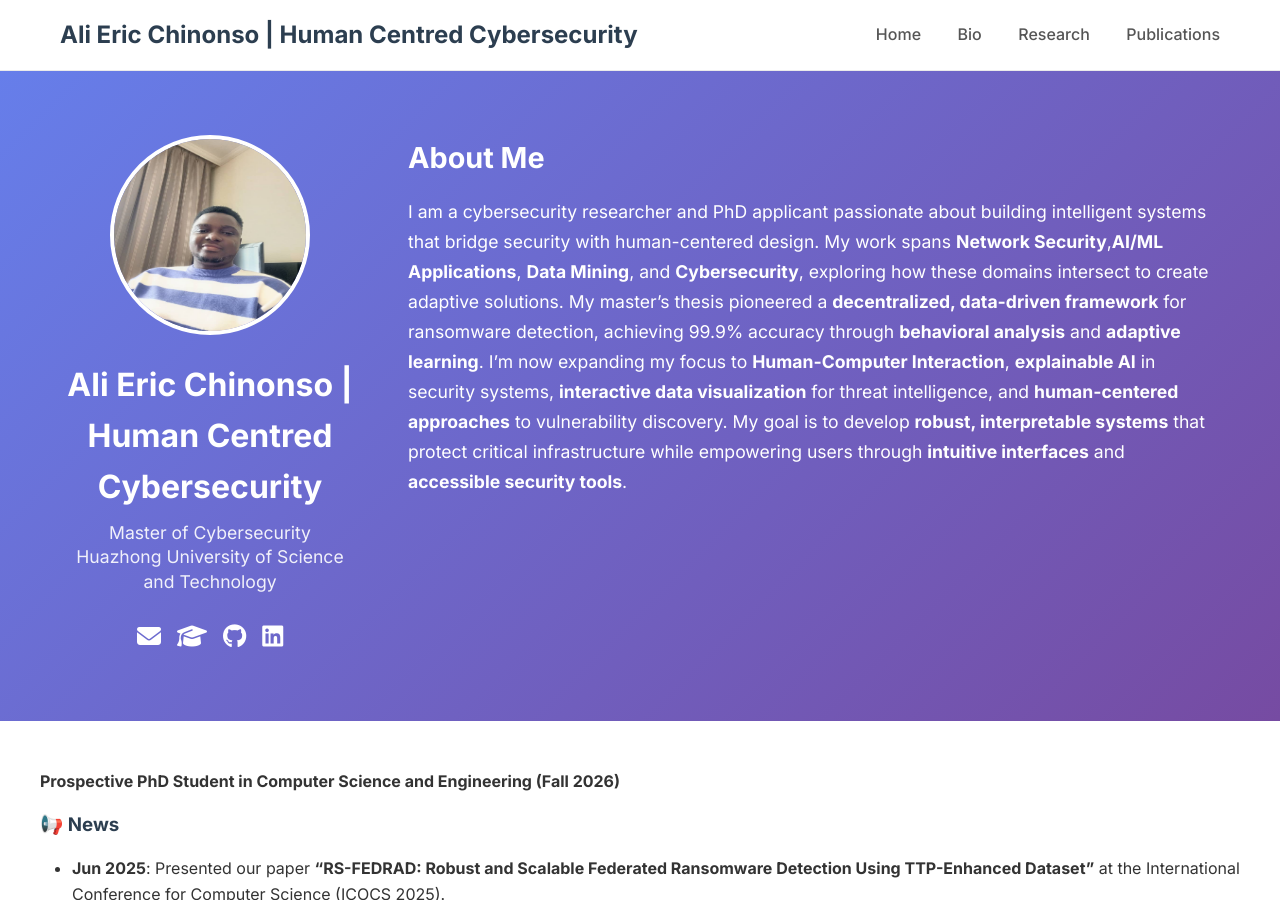
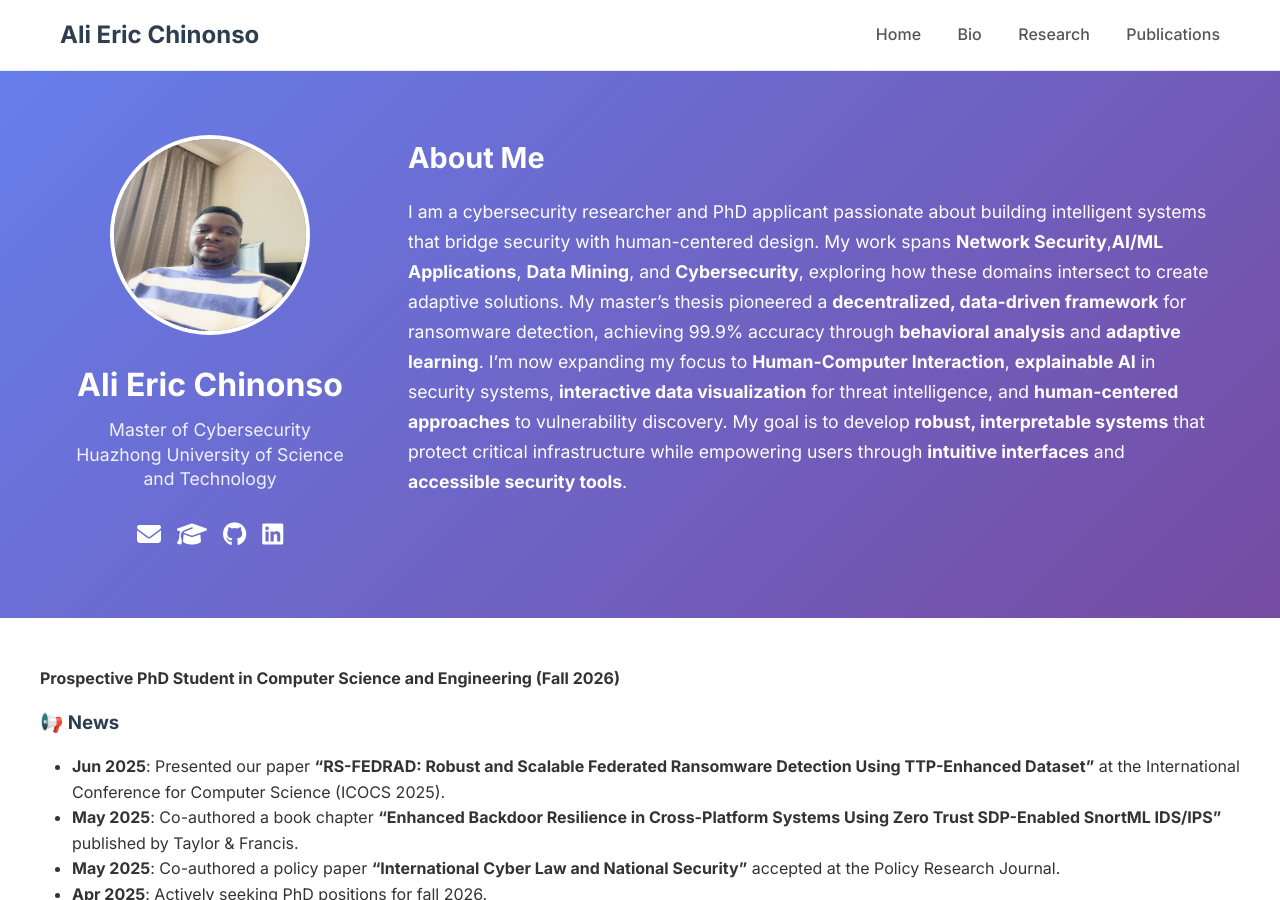
Before and after one commit to EmpireNetwork123/EmpireNetwork123.github.io, a Jekyll site: the page built from index.md, in a window 1280 px wide and 900 px high. Built offline with Jekyll 4.4.1, drawn with Linux system fonts in a browser that asks for light colours; some of the changed text lies outside the part shown.

Commit message:
Modify title in _config.ymlbest_suited
Updated title to remove 'Human Centred Cybersecurity'.

```diff
--- a/_config.yml
+++ b/_config.yml
@@ -1,4 +1,4 @@
-title: "Ali Eric Chinonso | Human Centred Cybersecurity"
+title: "Ali Eric Chinonso "
 description: "PhD Applicant | Systems Security | Malware Analysis | Software Forensics"
 
 role: "Master of Cybersecurity"
```
